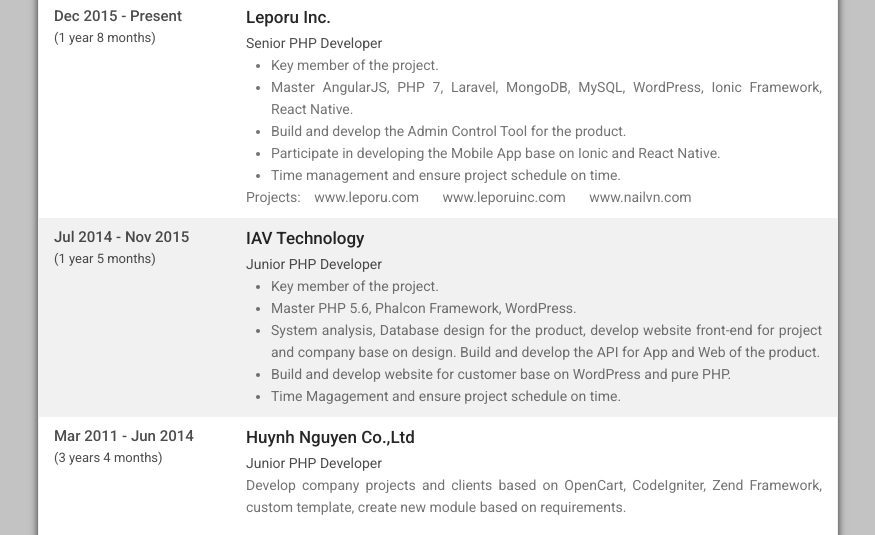
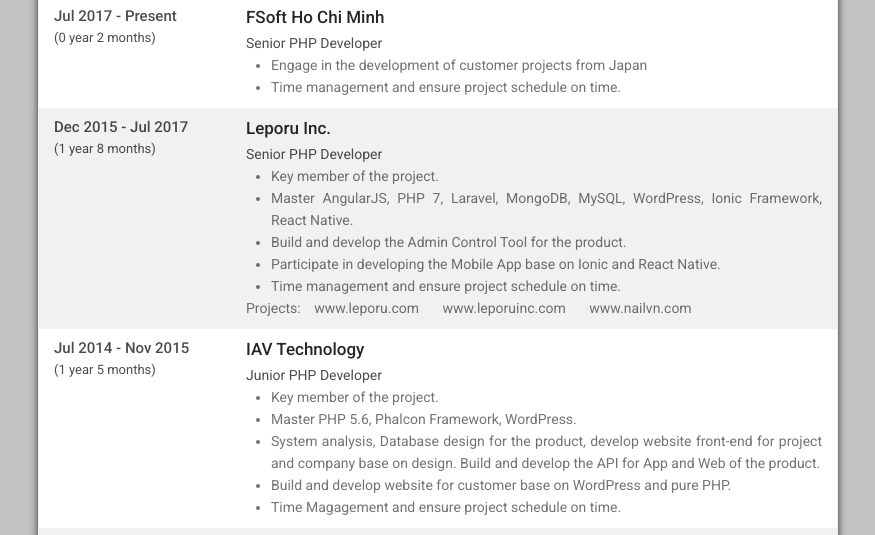
Before and after one commit to nhohb07/nhohb07.github.io, a plain HTML site: page index.html in a window 1280 px wide. Shown: the part 201-736 px from the top of the page, without its empty margins (202-1077 px from the left). Drawn offline with Linux system fonts and the light colour scheme.

Commit message:
Update on Sep 2017

```diff
--- a/index.html
+++ b/index.html
@@ -69,7 +69,24 @@
 
             <div class="list-item">
               <div class="list-item-time">
-                Dec 2015 - Present
+                Jul 2017 - Present
+                <p>(0 year 2 months)</p>
+              </div>
+              <div class="list-item-info">
+                <h3 class="list-item-info-bold">FSoft Ho Chi Minh</h3>
+                <div class="list-item-info-description">
+                  <div class="experience-position">Senior PHP Developer</div>
+                  <ul>
+                    <li>Engage in the development of customer projects from Japan</li>
+                    <li>Time management and ensure project schedule on time.</li>
+                  </ul>
+                </div>
+              </div>
+            </div>
+
+            <div class="list-item">
+              <div class="list-item-time">
+                Dec 2015 - Jul 2017
                 <p>(1 year 8 months)</p>
               </div>
               <div class="list-item-info">
```
Also changed, not shown: 1 other file.
